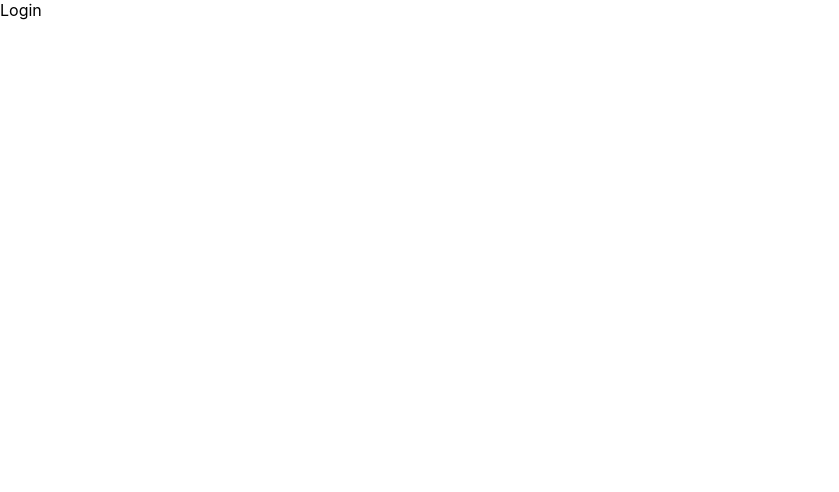
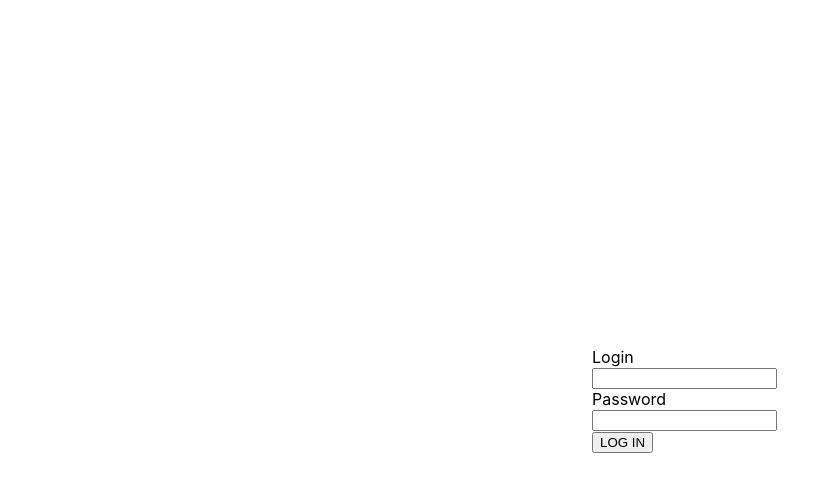
Before and after one commit to 1ogon1/dance-frontend, a React (Create React App) app: page /login in a window 1280 px wide. Shown: the top 492 px of the page, without its empty margins (0-839 px from the left). Built offline with nearby package versions, Linux system fonts and the light colour scheme.

Commit message:
add basic login structure

```diff
--- /dev/null
+++ b/src/components/auth/Login.css
@@ -0,0 +1,10 @@
+.Loginization-block {
+    border-radius: 1em;
+    padding: 1em;
+    position: absolute;
+    top: 50%;
+    left: 50%;
+    margin-right: -50%;
+    width: 6em;
+    transform: translate(-50%, -50%)
+}
--- a/src/components/auth/Login.js
+++ b/src/components/auth/Login.js
@@ -1,7 +1,34 @@
-import React from "react"
+import React, {useEffect, useState} from "react";
+import './Login.css';
+
 
 export const Login = () => {
+    const [login, setLogin] = useState('')
+    const [password, setPassword] = useState('')
+    const [loginDirty, setLoginDirty] = useState('')
+    const [passwordDirty, setPasswordDirty] = useState('')
+    const [loginError, setLoginError] = useState('Wrong login!')
+    const [passwordError, setPasswordError] = useState('Wrong password!')
+
+
+    const loginHandler = (e) => { // проверка логина
+        setLogin(e.target.value)
+    }
+    const passwordHandler = (e) => { // проверка пароля
+        setPassword(e.target.value)
+    }
+
     return (
-        <>Login</>
+        <div className="Loginization-block">
+            <form>
+                <div>Login</div>
+                {(loginDirty && loginError) && <div style={{color: 'red'}}>{loginError}</div>}
+                <input onChange={e => loginHandler(e)} value={login} name="login" type="text"/>
+                <div>Password</div>
+                {(passwordError && passwordDirty) && <div style={{color: 'red'}}>{passwordError}</div>}
+                <input onChange={e => passwordHandler(e)} value={password} name="password" type="password"/>
+                <button type='submit'>LOG IN</button>
+            </form>
+        </div>
     )
 }
```
Also changed, not shown: 1 other file (tests, documents, lock files or other folders).
